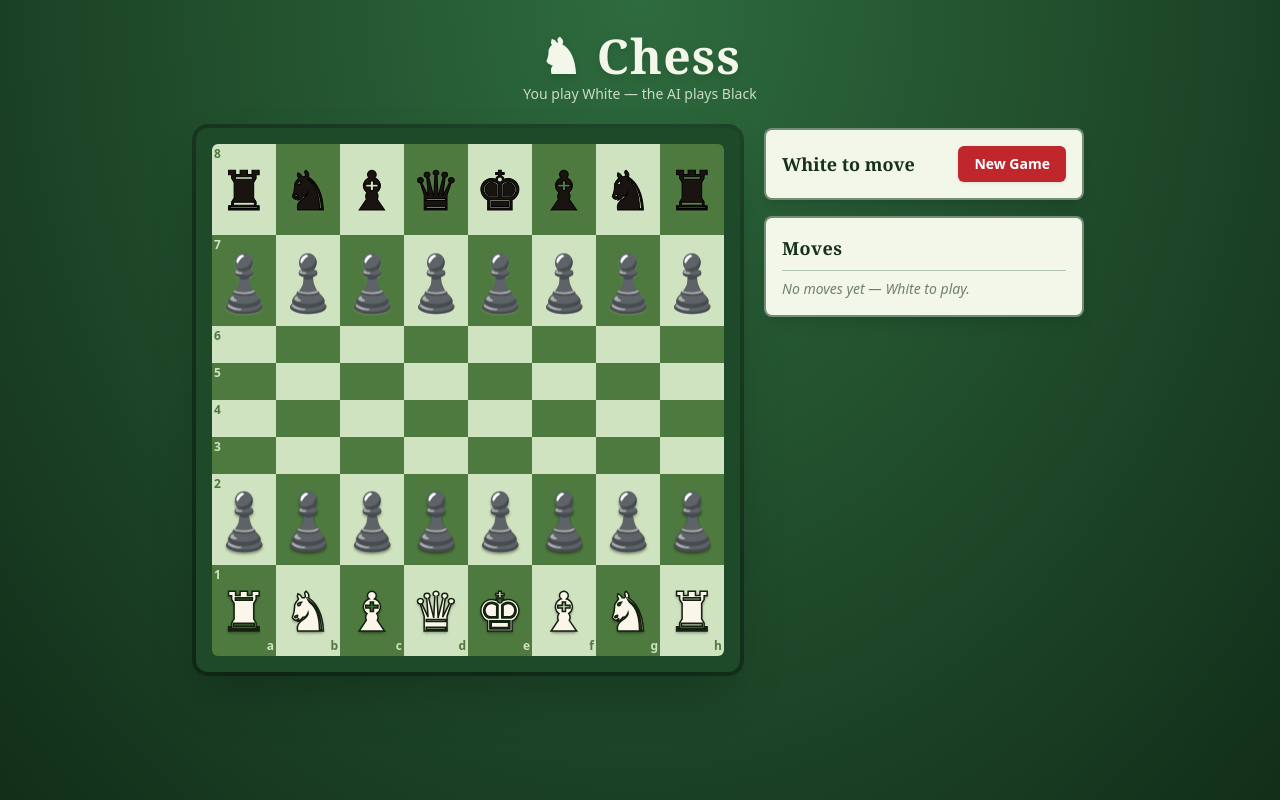
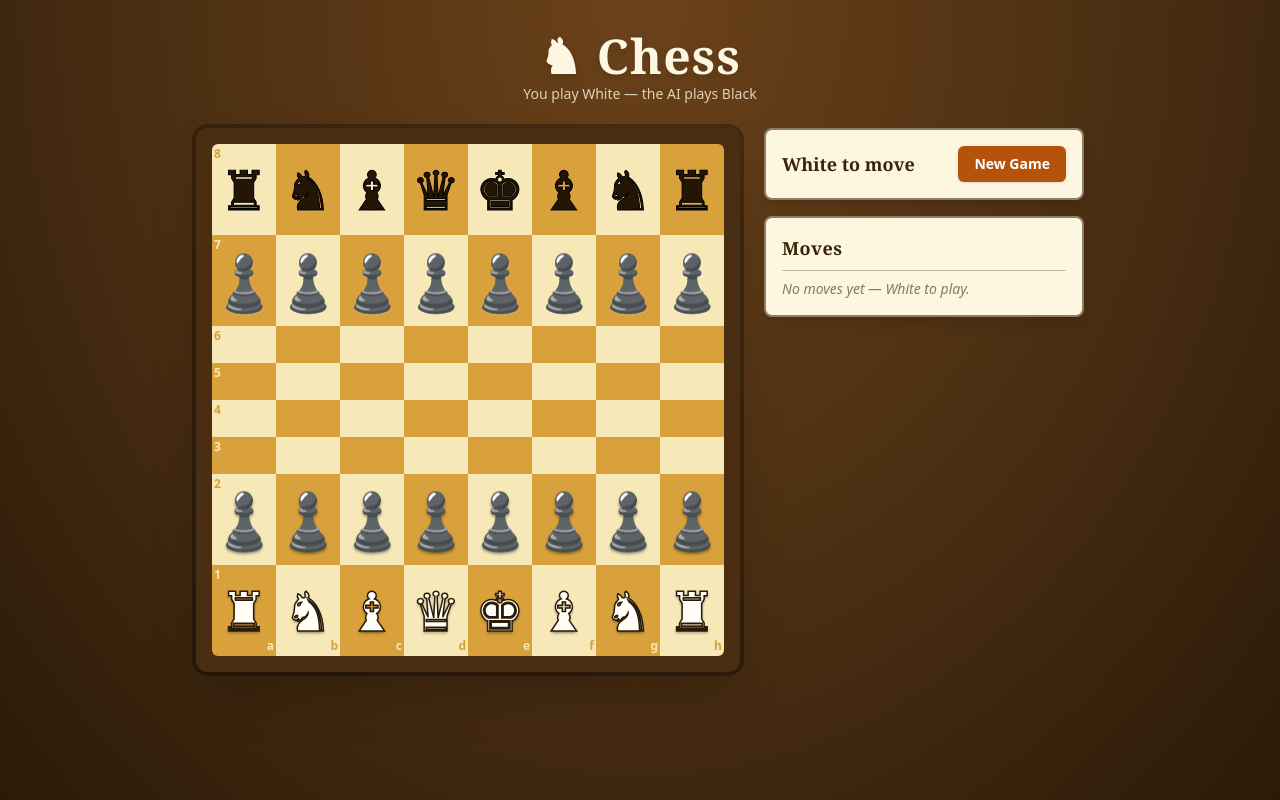
Before and after one commit to youzero1/chess-app-saad-ahmed-1789738030, a React (Vite) app: page / in a window 1280 px wide. Built offline with nearby package versions, Linux system fonts and the light colour scheme.

Commit message:
change theme from green/red to yellow

```diff
--- a/src/components/GameStatus.tsx
+++ b/src/components/GameStatus.tsx
@@ -14,14 +14,14 @@ export function GameStatus({ status, turn, onNewGame }: GameStatusProps) {
   if (status === "checkmate") {
     banner =
       turn === "w"
-        ? { text: "Checkmate — AI wins", className: "bg-accent-dark text-red-50" }
-        : { text: "Checkmate — You win! 🏆", className: "bg-board-dark text-green-50" };
+        ? { text: "Checkmate — AI wins", className: "bg-accent-dark text-amber-50" }
+        : { text: "Checkmate — You win! 🏆", className: "bg-board-dark text-amber-50" };
     turnText = "Game over";
   } else if (status === "stalemate") {
-    banner = { text: "Stalemate — Draw", className: "bg-frame text-green-50" };
+    banner = { text: "Stalemate — Draw", className: "bg-frame text-amber-50" };
     turnText = "Game over";
   } else if (status === "draw") {
-    banner = { text: "Draw", className: "bg-frame text-green-50" };
+    banner = { text: "Draw", className: "bg-frame text-amber-50" };
     turnText = "Game over";
   } else {
     turnText = turn === "w" ? "White to move" : "Black (AI) is thinking…";
--- a/src/styles/global.css
+++ b/src/styles/global.css
@@ -1,32 +1,32 @@
 @import "tailwindcss";
 
 @theme {
-  --color-board-light: #cfe3c0;
-  --color-board-dark: #4e7a3f;
-  --color-frame: #1f4a2a;
-  --color-panel: #f2f7ea;
-  --color-ink: #17301c;
-  --color-accent: #c0272d;
-  --color-accent-dark: #8f1d22;
+  --color-board-light: #f7e8b8;
+  --color-board-dark: #d9a13b;
+  --color-frame: #4a2e12;
+  --color-panel: #fdf6e0;
+  --color-ink: #3a2408;
+  --color-accent: #b45309;
+  --color-accent-dark: #7c3405;
 }
 
 @layer base {
   body {
     @apply min-h-screen text-ink antialiased;
-    background: radial-gradient(ellipse at top, #2e6b3e 0%, #1f4a2a 55%, #122e19 100%);
+    background: radial-gradient(ellipse at top, #6b421a 0%, #4a2e12 55%, #2a1a08 100%);
     background-attachment: fixed;
   }
 }
 
 /* Chess piece glyphs: filled glyphs for both colors, differentiated by fill + stroke */
 .piece-white {
-  color: #faf6ea;
-  -webkit-text-stroke: 1.5px #14210f;
+  color: #fffdf5;
+  -webkit-text-stroke: 1.5px #2a1a08;
   text-shadow: 0 2px 3px rgba(0, 0, 0, 0.45);
 }
 
 .piece-black {
-  color: #1a1410;
+  color: #241505;
   -webkit-text-stroke: 1px #000000;
-  text-shadow: 0 1px 2px rgba(255, 255, 255, 0.18);
+  text-shadow: 0 1px 2px rgba(255, 255, 255, 0.25);
 }
```
